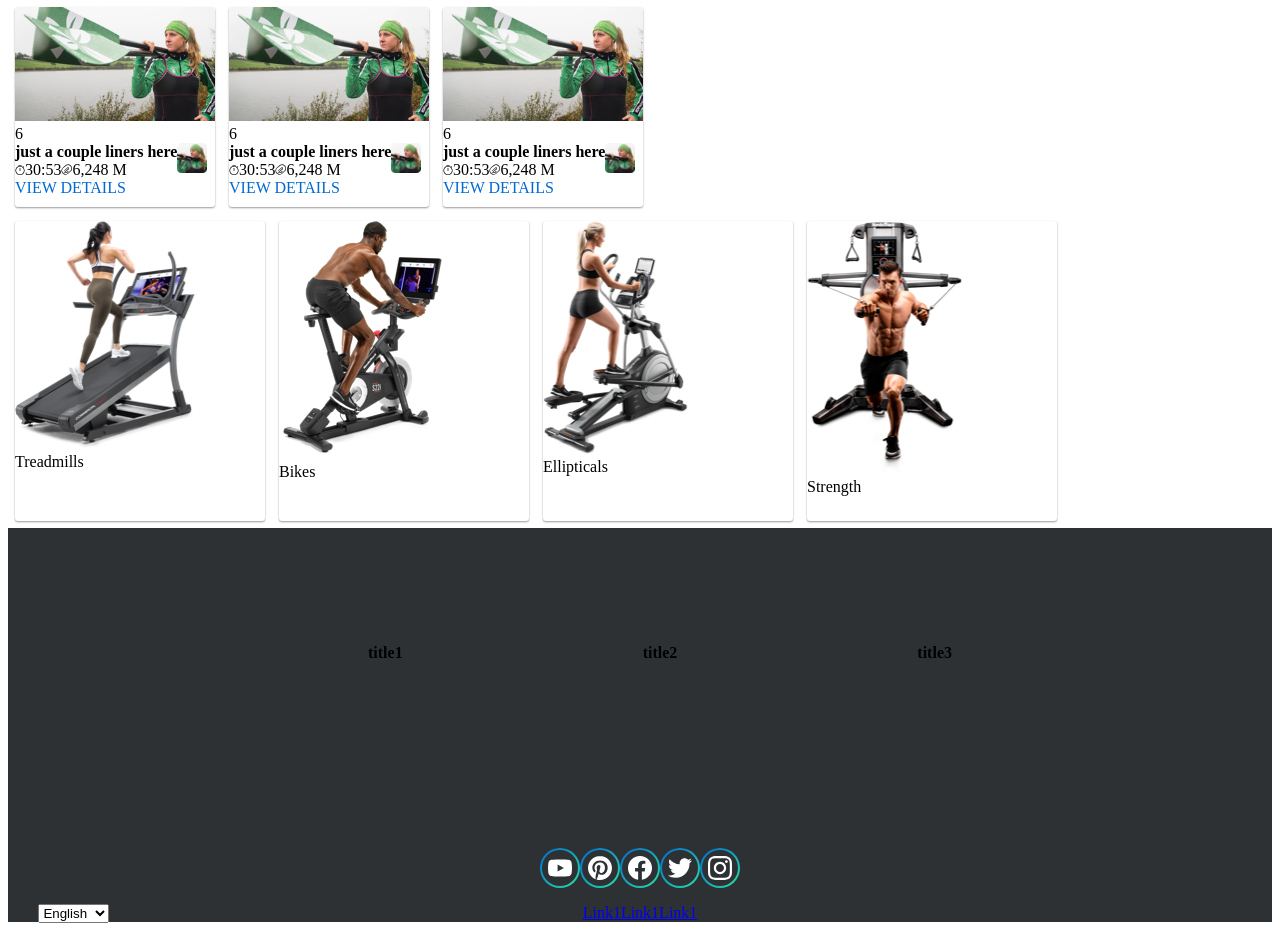
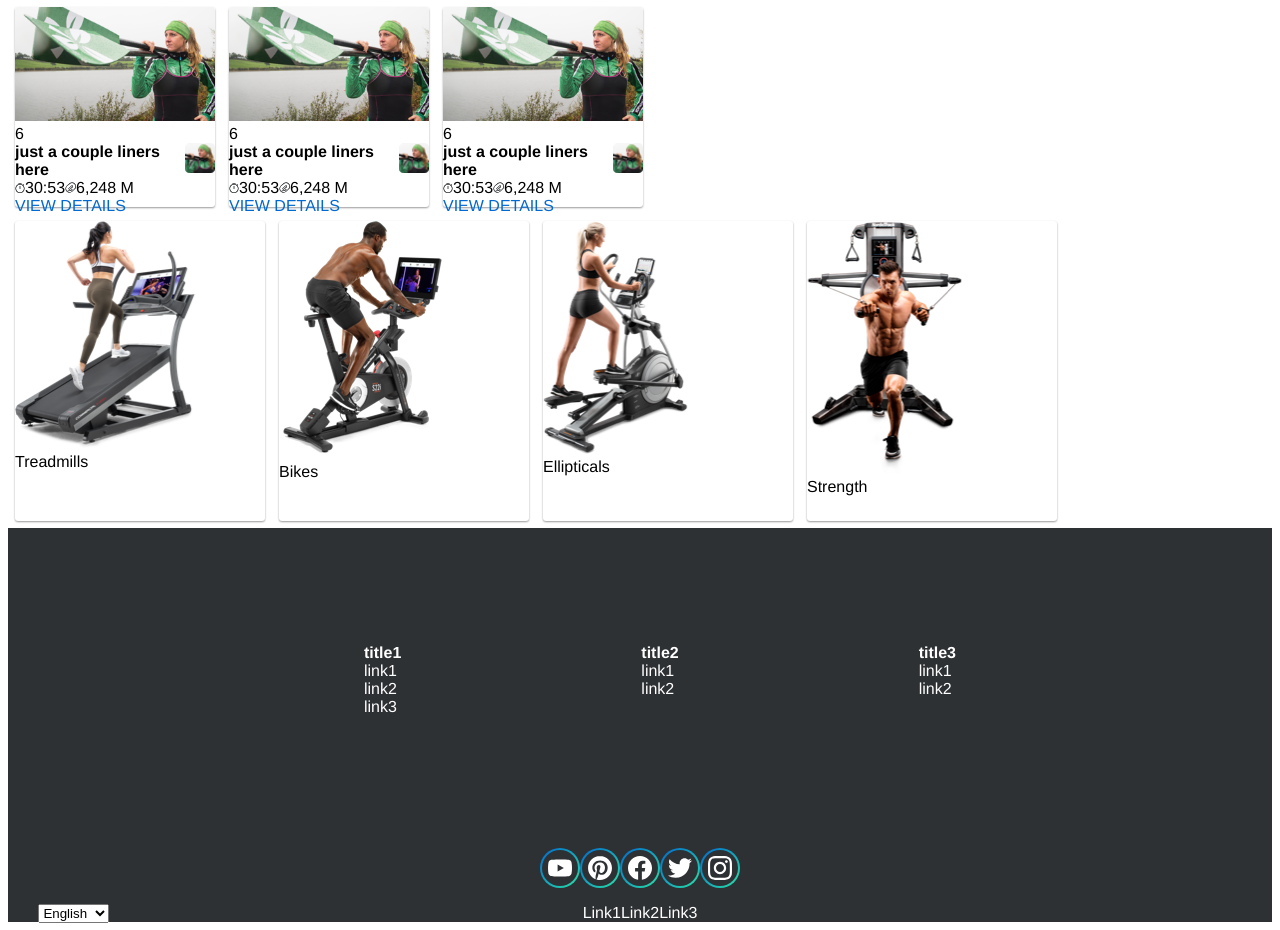
Before and after one commit to patientbongo/frontend-exam, a React (Create React App) app: page / in a window 1280 px wide. Shown: the part 1114-2044 px from the top of the page. Built offline with nearby package versions, Linux system fonts and the light colour scheme.

Commit message:
Update styles for text elements

```diff
--- a/src/components/Footer/FooterLinksRow.styles.js
+++ b/src/components/Footer/FooterLinksRow.styles.js
@@ -3,6 +3,4 @@ export const styles = {
     display: "flex",
     justifyContent: "center",
   },
-  header: {},
-  link: {},
 };
--- a/src/components/Footer/Legal.jsx
+++ b/src/components/Footer/Legal.jsx
@@ -5,13 +5,19 @@ export const Legal = () => {
   return (
     <span style={styles.parent}>
       <span>
-        <a href="###">Link1</a>
+        <a style={styles.link} href="###">
+          Link1
+        </a>
       </span>
       <span>
-        <a href="###">Link1</a>
+        <a style={styles.link} href="###">
+          Link2
+        </a>
       </span>
       <span>
-        <a href="###">Link1</a>
+        <a style={styles.link} href="###">
+          Link3
+        </a>
       </span>
     </span>
   );
--- a/src/components/Footer/Legal.styles.js
+++ b/src/components/Footer/Legal.styles.js
@@ -1,3 +1,9 @@
+import { colors } from "../Shared/sharedStyles";
+
 export const styles = {
   parent: { justifySelf: "center" },
+  link: {
+    textDecoration: "none",
+    color: colors.white,
+  },
 };
--- a/src/components/Footer/LinkColumn.styles.js
+++ b/src/components/Footer/LinkColumn.styles.js
@@ -6,10 +6,12 @@ export const styles = {
     flexDirection: "column",
     padding: "100px",
   },
-  header: {},
+  header: {
+    color: colors.white,
+  },
   link: {
     textDecoration: "none",
-    color: colors.darkGrey,
+    color: colors.white,
   },
   list: {
     listStyle: "none",
--- a/src/components/Hero/Hero.styles.js
+++ b/src/components/Hero/Hero.styles.js
@@ -1,4 +1,4 @@
-// import heroImage from "../../assets/gmapsinworkout.png";
+import { colors } from "../Shared/sharedStyles";
 
 export const styles = {
   contentContainer: {
@@ -9,10 +9,13 @@ export const styles = {
   },
   image: {
     width: "100%",
+    filter: "contrast(125%) brightness(79%)",
   },
   parent: {
     border: "1px solid black",
     position: "relative",
   },
-  title: {},
+  title: {
+    color: colors.white,
+  },
 };
--- a/src/index.css
+++ b/src/index.css
@@ -1,2 +1,3 @@
 body {
+  font-family: "ProximaNova", "Helvetica", "Open Sans";
 }
```
